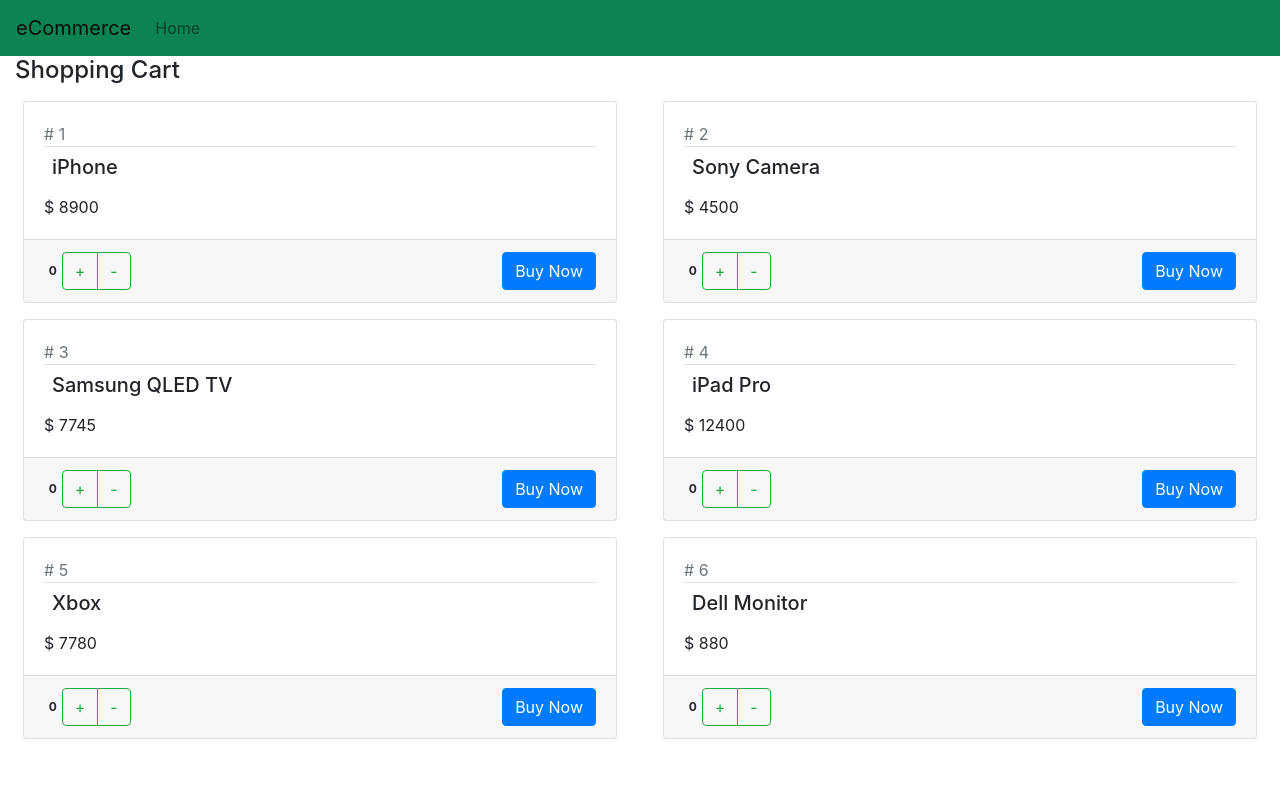
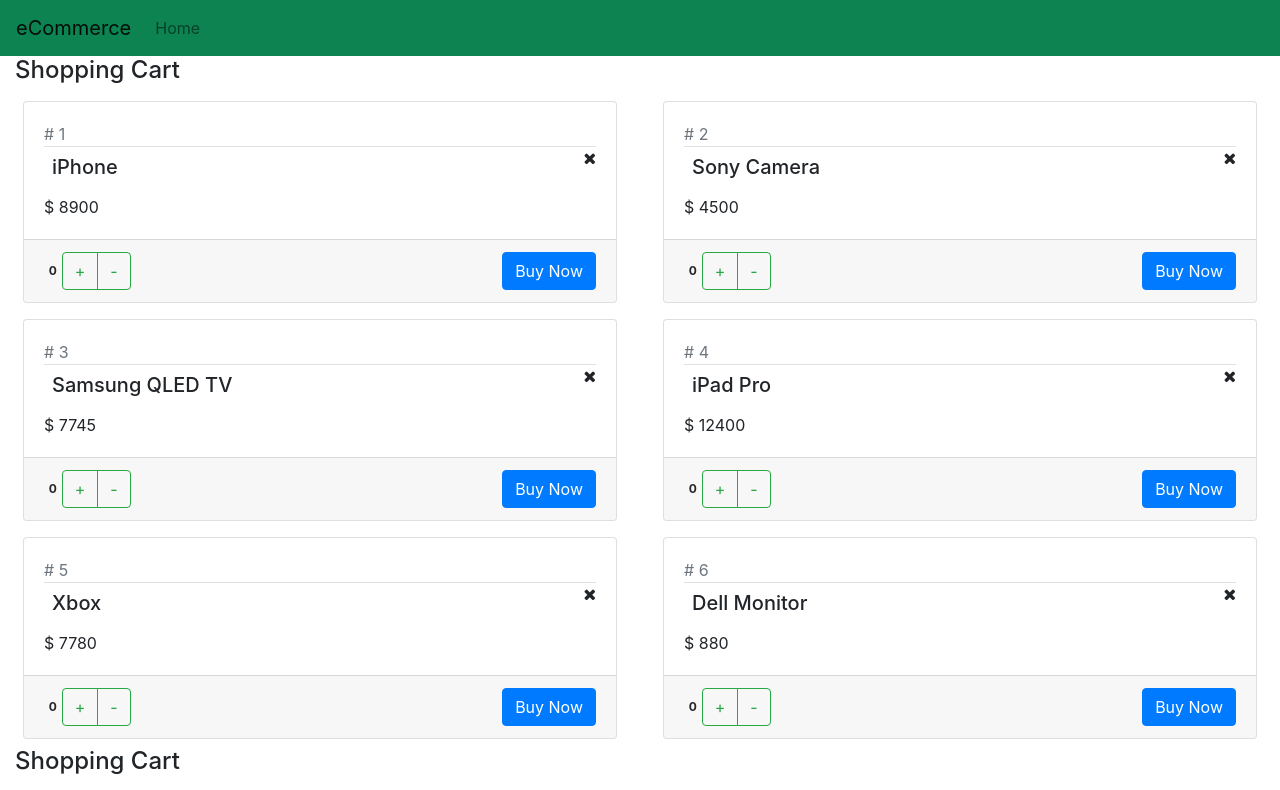
Before and after one commit to Kagin007/e-commerce, a React (Create React App) app: page / in a window 1280 px wide. Shown: the top 790 px of the page. Built offline with nearby package versions, Linux system fonts and the light colour scheme.

Commit message:
add lifecycle methods to components

```diff
--- a/package.json
+++ b/package.json
@@ -7,6 +7,7 @@
     "@testing-library/react": "^12.1.4",
     "@testing-library/user-event": "^13.5.0",
     "bootstrap": "^4.6.1",
+    "font-awesome": "^4.7.0",
     "jquery": "^3.6.0",
     "popper.js": "^1.16.1",
     "react": "^18.0.0",
--- a/src/App.jsx
+++ b/src/App.jsx
@@ -8,6 +8,7 @@
     return (
     <>
       <NavBar/>
+      <ShoppingCart x="10" />
       <ShoppingCart/>
     </>
   )}
--- a/src/Product.jsx
+++ b/src/Product.jsx
@@ -11,6 +11,13 @@
       <div className="card m-2">
         <div className="card-body">
           <div className="text-muted"># {this.state.product.id}</div>
+          <span className="pull-right">
+            <i className="fa fa-times hand-icon"
+              onClick={
+                ()=>{this.props.onDelete(this.state.product)}
+                }>
+            </i>
+          </span>
 
           <h5 className="p-2 border-top">{this.state.product.productName}</h5>
 
@@ -50,4 +57,8 @@
     </div>
     )
   }
+
+  componentWillUnmount() {
+    console.log("componentWIllUnmount - Product")
+  }
 };
--- a/src/ShoppingCart.jsx
+++ b/src/ShoppingCart.jsx
@@ -3,7 +3,15 @@
 
 export default class ShoppingCart extends Component {
 
-  state= { products: [
+
+//Executes when the component is mounted
+constructor(props) {
+  console.log("constructor - Shopping Cart")
+  super(props); //calling super class's constructor
+
+  //initialization of the state
+  this.state= {
+    products: [
       {id:1, productName: "iPhone", price:8900, quantity:0},
       {id:2, productName: "Sony Camera", price:4500, quantity:0},
       {id:3, productName: "Samsung QLED TV", price:7745, quantity:0},
@@ -12,8 +20,12 @@
       {id:6, productName: "Dell Monitor", price:880, quantity:0},
     ],
   }
+}
+
+
 
   render() {
+    console.log("render - ShoppingCart")
     return (
     <div className="container-fluid">
       <h4>Shopping Cart</h4>
@@ -26,6 +38,7 @@
               product={prod}
               onIncrement={this.handleIncrement}
               onDecrement={this.handleDecrement}
+              onDelete={this.handleDelete}
             >
               <button className="btn btn-primary">Buy Now</button>
             </Product>
@@ -36,6 +49,21 @@
     )
   }
   //render ends here
+
+  //Executes after constructor and render method (includes life cycle of child components, if any) of current component.
+  componentDidMount() {
+    //fetch data from data source
+    console.log("componentDidMount - ShoppingCart")
+  }
+
+  componentDidUpdate(prevProps, prevState){
+    console.log("componentDidUpdate - ShoppingCart", prevProps, prevState, this.props, this.state)
+  }
+
+  //Executes when the current instance of current component is being deleted from memory
+  componentWillUnmount() {
+    console.log("componentWIllUnmount - Shopping Cart")
+  }
 
   //executes when the user clicks on + button
   handleIncrement = (product, maxValue) => {
@@ -62,4 +90,18 @@
       this.setState({products: allProducts})
     }
   }
+
+  handleDelete = (product) => {
+    console.log("DELETED!")
+    let allProducts = [...this.state.products];
+    let index = allProducts.indexOf(product)
+
+    if(window.confirm("Are you sure you want to delete?")) {
+      //delete product by index
+      allProducts.splice(index, 1);
+
+      //update the state of current component (parent component)
+      this.setState({products: allProducts});
     }
+  }
+}
--- a/src/index.css
+++ b/src/index.css
@@ -19,3 +19,7 @@
   font-size: 25px;
 
 }
+
+.hand-icon {
+  cursor: pointer;
+}
--- a/src/index.js
+++ b/src/index.js
@@ -6,5 +6,6 @@
 import "bootstrap/dist/css/bootstrap.css";
 import App from "./App";
 import "./index.css";
+import "font-awesome/css/font-awesome.css";
 
-ReactDOM.render(<App />, document.getElementById("root"))
+ReactDOM.render(<App />, document.getElementById("root"));
```
Also changed, not shown: 1 other file (tests, documents, lock files or other folders). Lines whose indentation alone changed are shown as unchanged.
